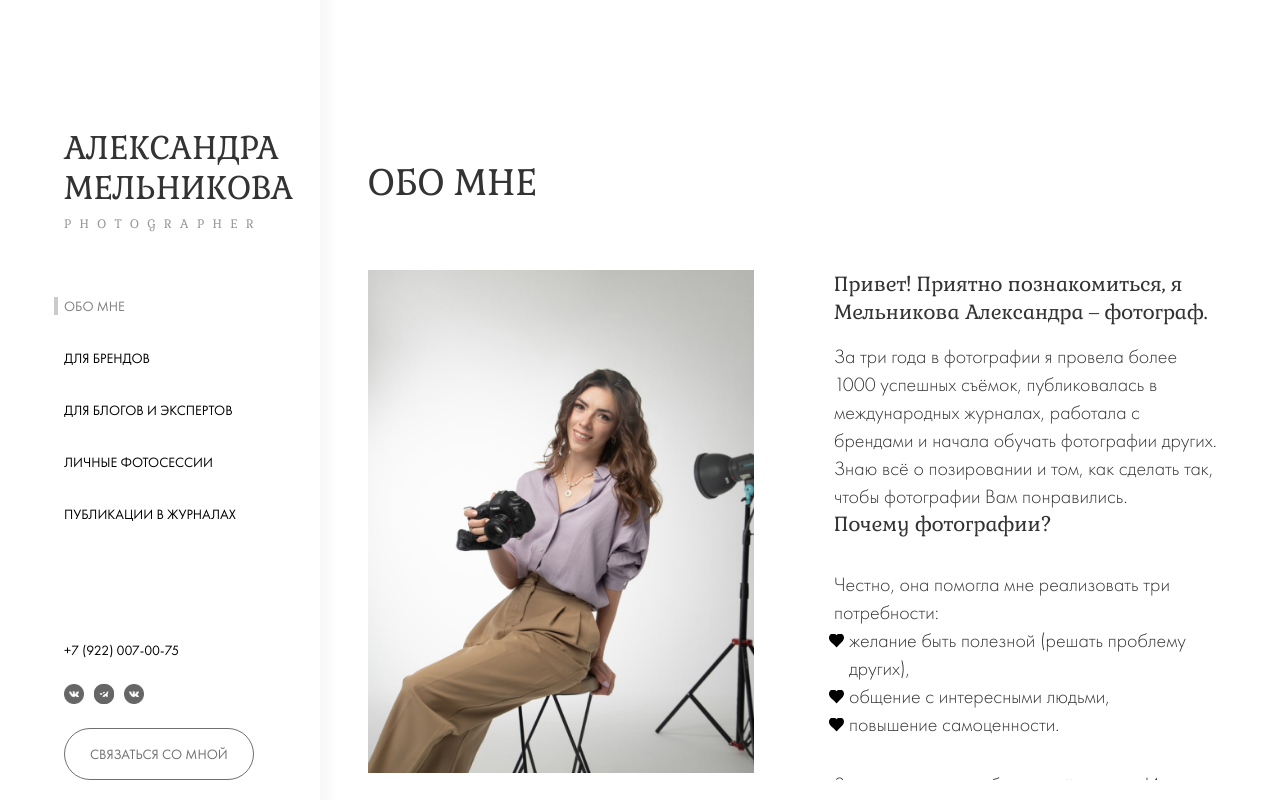
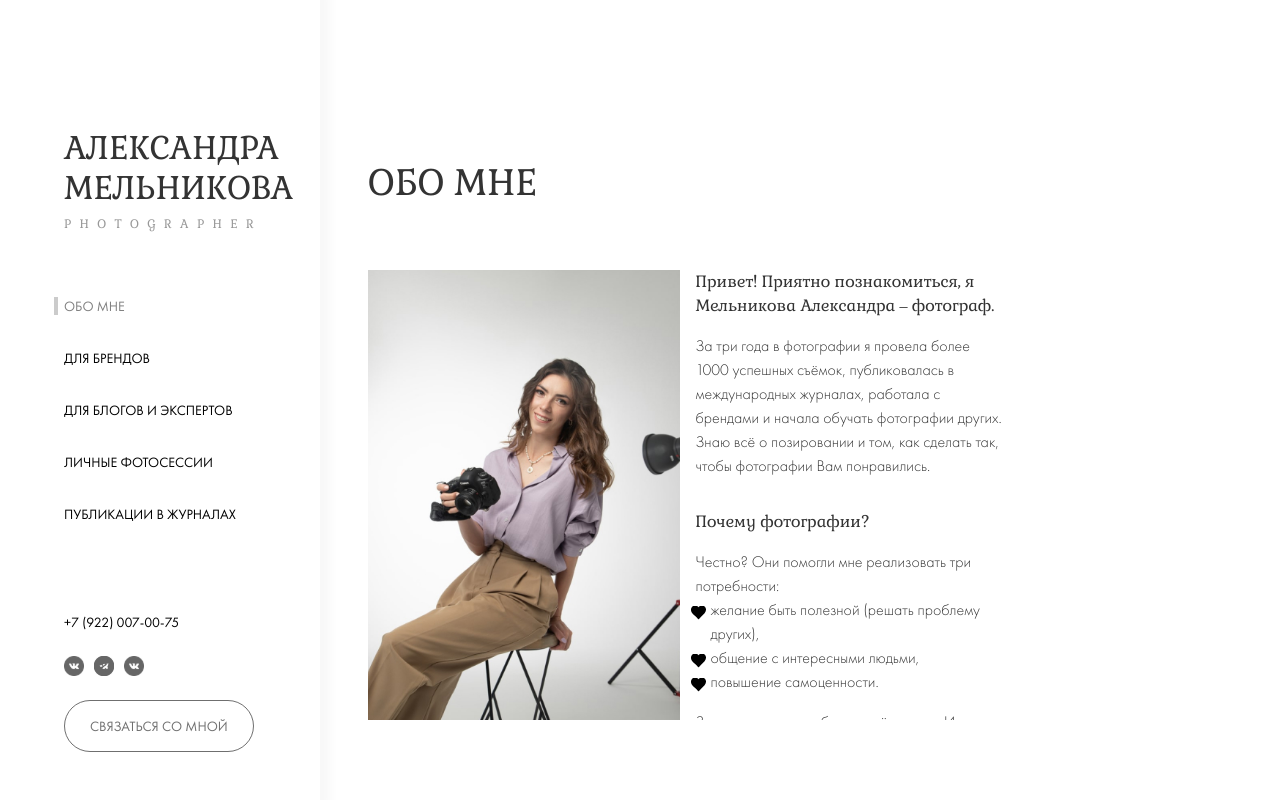
Before and after one commit to AntonKreida/melnikova_foto, a Next.js app: page /about in a window 1280 px wide. Built offline with nearby package versions, Linux system fonts and the light colour scheme; some icons are missing; what prettier-plugin-tailwindcss would draw is missing.

Commit message:
about | fixed

```diff
--- a/src/layout/main/Main.tsx
+++ b/src/layout/main/Main.tsx
@@ -17,7 +17,7 @@ export const Main: FC<IProps> = ({ children }) => {
   const titles = key ? HeaderTitles[key as keyof IHeaderTitles] : HeaderTitles.default;
 
   return (
-    <main className="ml-[25%] flex h-full w-full flex-col overflow-hidden pb-5 pl-12 pr-[60px] pt-40">
+    <main className="ml-[25%] flex h-full w-full flex-col overflow-hidden pb-20 pl-12 pr-[60px] pt-40">
       <div className="flex h-full flex-col gap-16">
         <Header subtitle={ titles.subtitle } title={ titles.title } />
         { children }
--- a/src/layout/sidebar/Sidebar.tsx
+++ b/src/layout/sidebar/Sidebar.tsx
@@ -7,7 +7,7 @@ import { Contacts } from './contacts';
 
 
 export const Sidebar = () => (
-  <aside className="fixed h-screen w-[25%] overflow-y-scroll px-16 pb-5 pt-32 shadow-custom scrollbar-hide md:px-8">
+  <aside className="fixed h-screen w-[25%] overflow-y-scroll px-16 pb-12 pt-32 shadow-custom scrollbar-hide md:px-8">
     <div className="flex h-full w-full">
       <div className="flex h-full w-full flex-col justify-between md:gap-12">
 
--- a/src/pages/about.tsx
+++ b/src/pages/about.tsx
@@ -21,28 +21,28 @@ const listItems = [
 
 
 const About = () => (
-  <div className="flex h-full gap-20 overflow-hidden">
+  <div className="flex h-full gap-4 overflow-hidden pr-[25%]">
     <div className="h-full w-full flex-auto">
-      <Image priority alt="Александра Мельникова" className=" object-contain" src={ AboutImg } />
+      <Image priority alt="Александра Мельникова" className=" h-full w-[471px] object-cover" src={ AboutImg } />
     </div>
-    <div className="flex h-full w-full flex-col justify-between">
+    <div className="flex h-full w-full flex-col">
 
       <div className="flex flex-none shrink flex-col gap-4">
-        <h1 className="font-default text-md text-black+">
+        <h1 className="font-default text-liBase text-black+ ">
           Привет! Приятно познакомиться, я
           <br />Мельникова Александра – фотограф.
         </h1>
 
-        <p className="text-md font-light text-black+">
+        <p className="text-liBase font-light text-black+">
           За три года в фотографии я провела более 1000 успешных съёмок, публиковалась в международных журналах, работала с брендами и начала обучать фотографии других. Знаю всё о позировании и том, как сделать так, чтобы фотографии Вам понравились.
         </p>
       </div>
 
-      <div className="flex flex-col gap-8">
-        <h1 className="font-default text-md text-black+">Почему фотографии?</h1>
+      <div className="mt-8 flex flex-col gap-4">
+        <h1 className="font-default text-liBase text-black+">Почему фотографии?</h1>
         <div className="flex flex-col">
-          <p className="text-md font-light text-black+">Честно, она помогла мне реализовать три потребности:</p>
-          <ul className="flex flex-col text-md font-light text-black+">
+          <p className="text-liBase font-light text-black+">Честно? Они помогли мне реализовать три потребности:</p>
+          <ul className="flex flex-col text-liBase font-light text-black+">
             { listItems.map((item) => (
               <li key={ item.id } className="relative left-[15px] inline-block before:absolute before:left-[-20px] before:top-0 before:block before:h-[15px] before:w-[15px] before:translate-y-[50%] before:bg-[url('/assets/icon/like.svg')] before:bg-no-repeat">
                 { item.text }
@@ -50,7 +50,7 @@ const About = () => (
             )) }
           </ul>
         </div>
-        <p className="text-md font-light text-black+">Здесь я чувствую себя на своём месте. Именно поэтому меня ценят клиенты, и мы вместе достигаем крутых результатов.</p>
+        <p className="text-liBase font-light text-black+">Здесь я чувствую себя на своём месте. Именно поэтому меня ценят клиенты, и мы вместе достигаем крутых результатов.</p>
       </div>
 
     </div>
--- a/tailwind.config.js
+++ b/tailwind.config.js
@@ -37,6 +37,7 @@ module.exports = {
       lg: ['32px', '40px'],
       xl: ['36px', '46px'],
       sub: ['24px', '20px'],
+      liBase: ['16px', '24px']
     },
     letterSpacing: {
       subtitle: ".7em"
```
